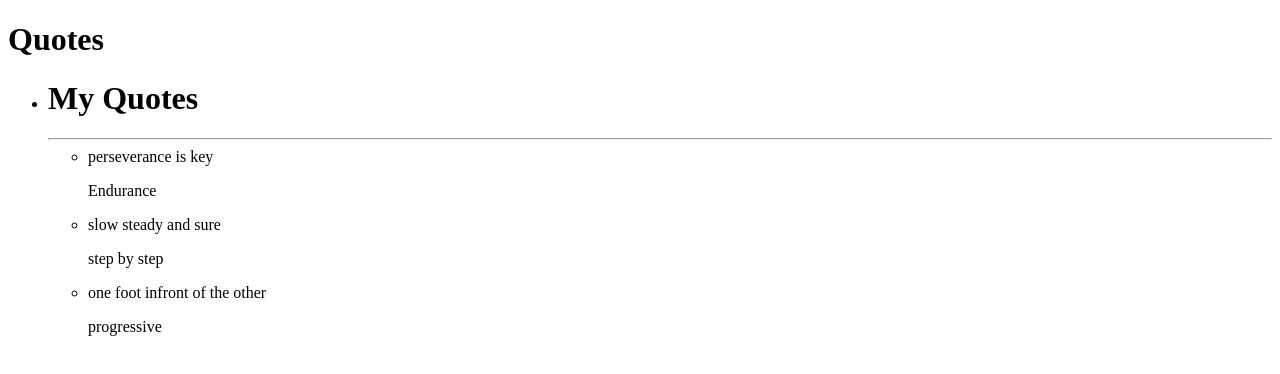
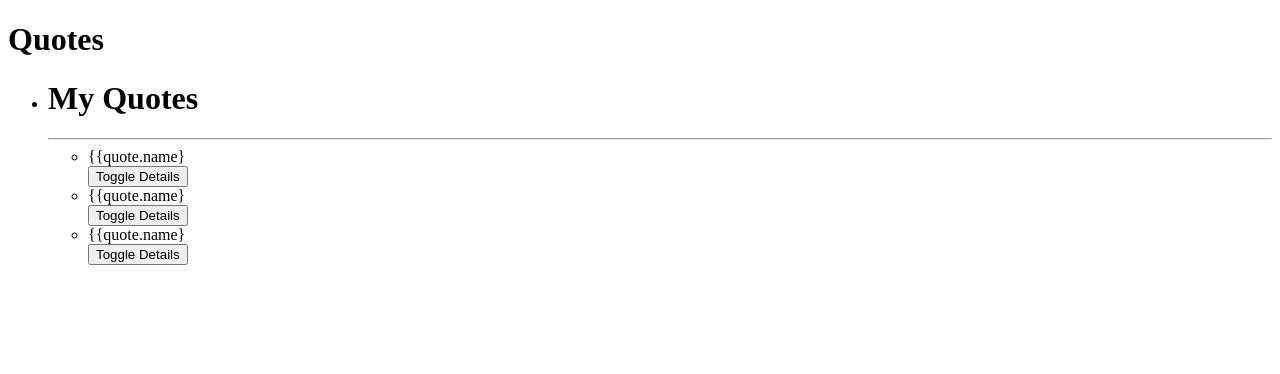
Before and after one commit to kamotho-njiru/Quotes, an Angular app: page / in a window 1280 px wide. Shown: the top 374 px of the page. Built offline with nearby package versions, Linux system fonts and the light colour scheme.

Commit message:
add click event

```diff
--- a/src/app/quotes/quotes.component.html
+++ b/src/app/quotes/quotes.component.html
@@ -2,9 +2,11 @@
     <h1>My Quotes</h1>
     <hr>
     <ul>
-        <li *ngFor='let quote of quotes'>
-            {{quote.name}}
-            <app-quotes-details [quote]='quote'></app-quotes-details>
-        </li>
+        <div *ngFor='let quote of quotes;let i = index'>
+            <li>{{quote.name}</li>
+            <button (click)='toggleDetails(i)'>Toggle Details</button>
+            <app-quotes-details *ngIf='quote.showDescription' [quote]='quote'>
+            </app-quotes-details>
+        </div>
     </ul>
-</div>
+    <p *ngIf='quotes.length > 4'> You have too many quotes</p>
--- a/src/app/quotes/quotes.component.ts
+++ b/src/app/quotes/quotes.component.ts
@@ -12,6 +12,9 @@ export class QuotesComponent implements OnInit {
     new Quotes(2,'slow steady and sure','step by step'),
     new Quotes(3,'one foot infront of the other','progressive')
   ];
+  toggleDetails(index){
+    this.quotes[index].showDescription = !this.quotes[index].showDescription;
+  }
   constructor() { }
 
   ngOnInit(): void {
```
